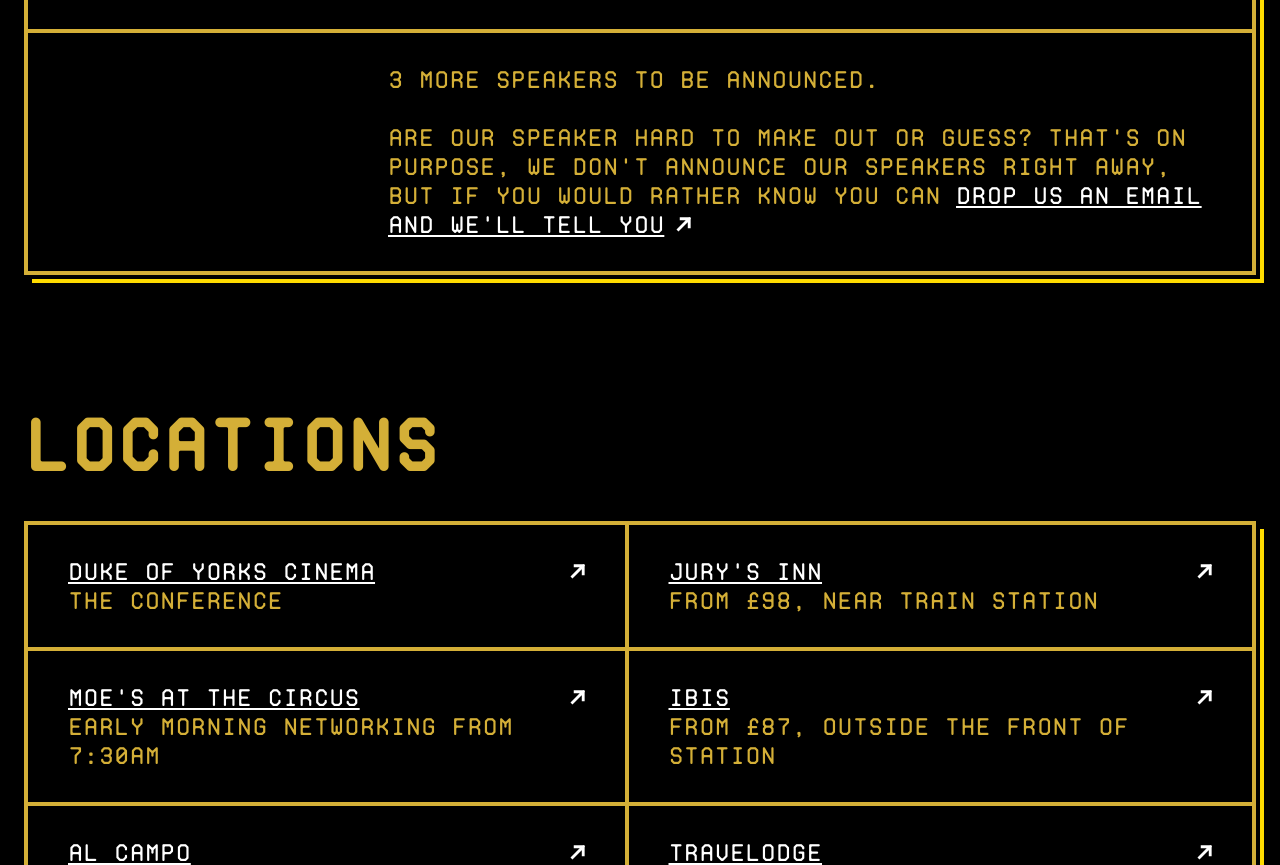
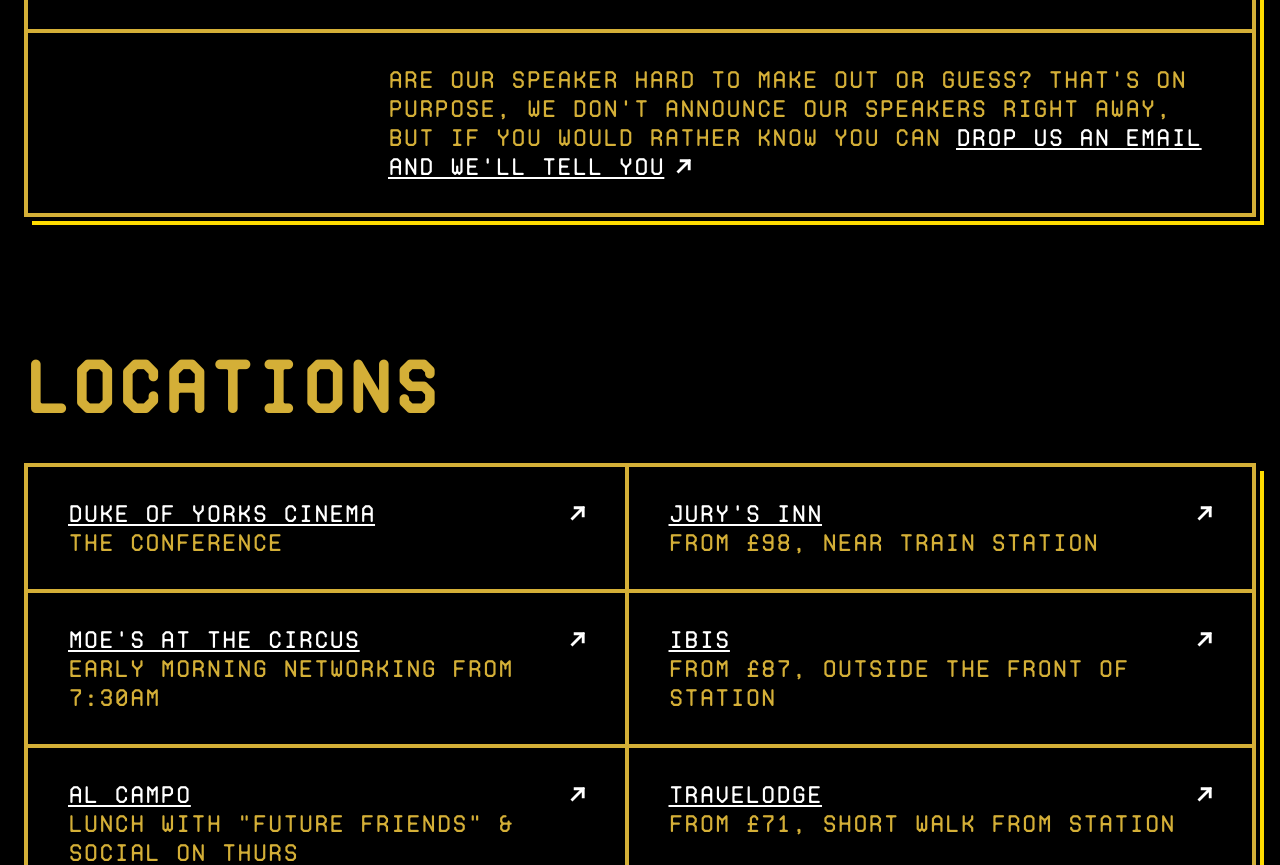
Before and after one commit to leftlogic/ffconf2023, a website: page index.html in a window 1280 px wide. Shown: the part 4254-5119 px from the top of the page. Drawn offline with Linux system fonts and the light colour scheme.

Commit message:
no more speakers to announce

```diff
--- a/index.html
+++ b/index.html
@@ -225,7 +225,7 @@
             </rem-details>
           </li>
           <li class="break">
-            <p class="title">3 more speakers to be announced.<br><br>Are our speaker hard to make out or guess? That's
+            <p class="title">Are our speaker hard to make out or guess? That's
               on purpose, we don't announce our
               speakers right
               away, but if you would rather know you can <a
```
